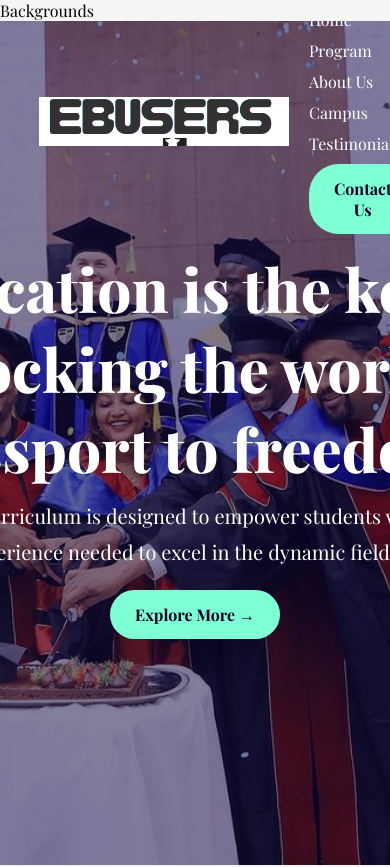
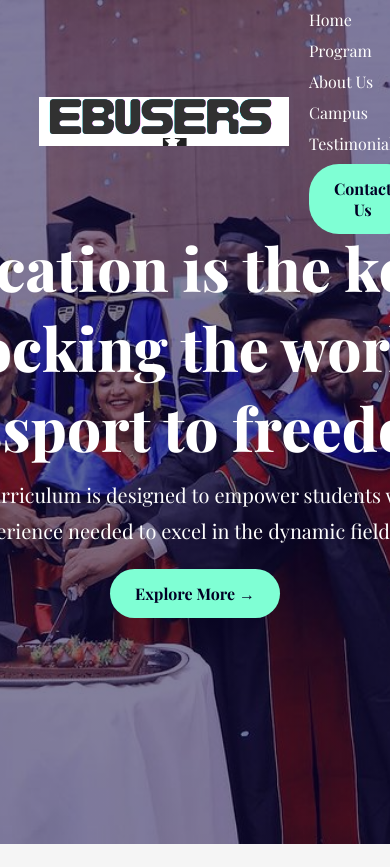
Before and after one commit to Tolegithub7/React, a React (Vite) app in the folder Ebusers/: page / in a window 390 px wide. Shown: the top 867 px of the page. Built offline with nearby package versions, Linux system fonts and the light colour scheme; a web font is replaced by a local one.

Commit message:
react scroll

```diff
--- a/Ebusers/package.json
+++ b/Ebusers/package.json
@@ -11,7 +11,8 @@
   },
   "dependencies": {
     "react": "^18.0.0",
-    "react-dom": "^18.0.0"
+    "react-dom": "^18.0.0",
+    "react-scroll": "^1.9.0"
   },
   "devDependencies": {
     "@types/react": "^18.3.3",
--- a/Ebusers/src/App.jsx
+++ b/Ebusers/src/App.jsx
@@ -28,7 +28,6 @@ function App() {
         <Contact />
         <Footer />
       </div>
-      <h1>Ebusers</h1>
     </>
   );
 }
--- a/Ebusers/src/Components/Header/header.jsx
+++ b/Ebusers/src/Components/Header/header.jsx
@@ -5,9 +5,7 @@ export default function GridBackgroundDemo() {
     <div className="h-[50rem] w-full dark:bg-black bg-white  dark:bg-grid-white/[0.2] bg-grid-black/[0.2] relative flex items-center justify-center">
       {/* Radial gradient for the container to give a faded look */}
       <div className="absolute pointer-events-none inset-0 flex items-center justify-center dark:bg-black bg-white [mask-image:radial-gradient(ellipse_at_center,transparent_20%,black)]"></div>
-      <p className="text-4xl sm:text-7xl font-bold relative z-20 bg-clip-text text-transparent bg-gradient-to-b from-neutral-200 to-neutral-500 py-8">
-        Backgrounds
-      </p>
+      <p className="text-4xl sm:text-7xl font-bold relative z-20 bg-clip-text text-transparent bg-gradient-to-b from-neutral-200 to-neutral-500 py-8"></p>
     </div>
   );
 }
--- a/Ebusers/src/Components/Navbar/Navbar.jsx
+++ b/Ebusers/src/Components/Navbar/Navbar.jsx
@@ -1,4 +1,5 @@
 import { useEffect, useState } from "react";
+import { Link } from "react-scroll";
 import logo from "../../assets/file (1).png";
 import "./Navbar.css";
 const Navbar = () => {
@@ -13,8 +14,16 @@ const Navbar = () => {
     <nav className={`container ${sticky ? "dark-nav" : ""}`}>
       <img src={logo} alt="" className="logo" />
       <ul>
-        <li>Home</li>
-        <li>Program</li>
+        <li>
+          <Link to="hero" smooth="true" offset={0} duration={500}>
+            Home
+          </Link>
+        </li>
+        <li>
+          <Link to="Programs" smooth="true" offset={0} duration={500}>
+            Program
+          </Link>
+        </li>
         <li>About Us</li>
         <li>Campus</li>
         <li>Testimonials</li>
```
Also changed, not shown: 1 other file (tests, documents, lock files or other folders).
